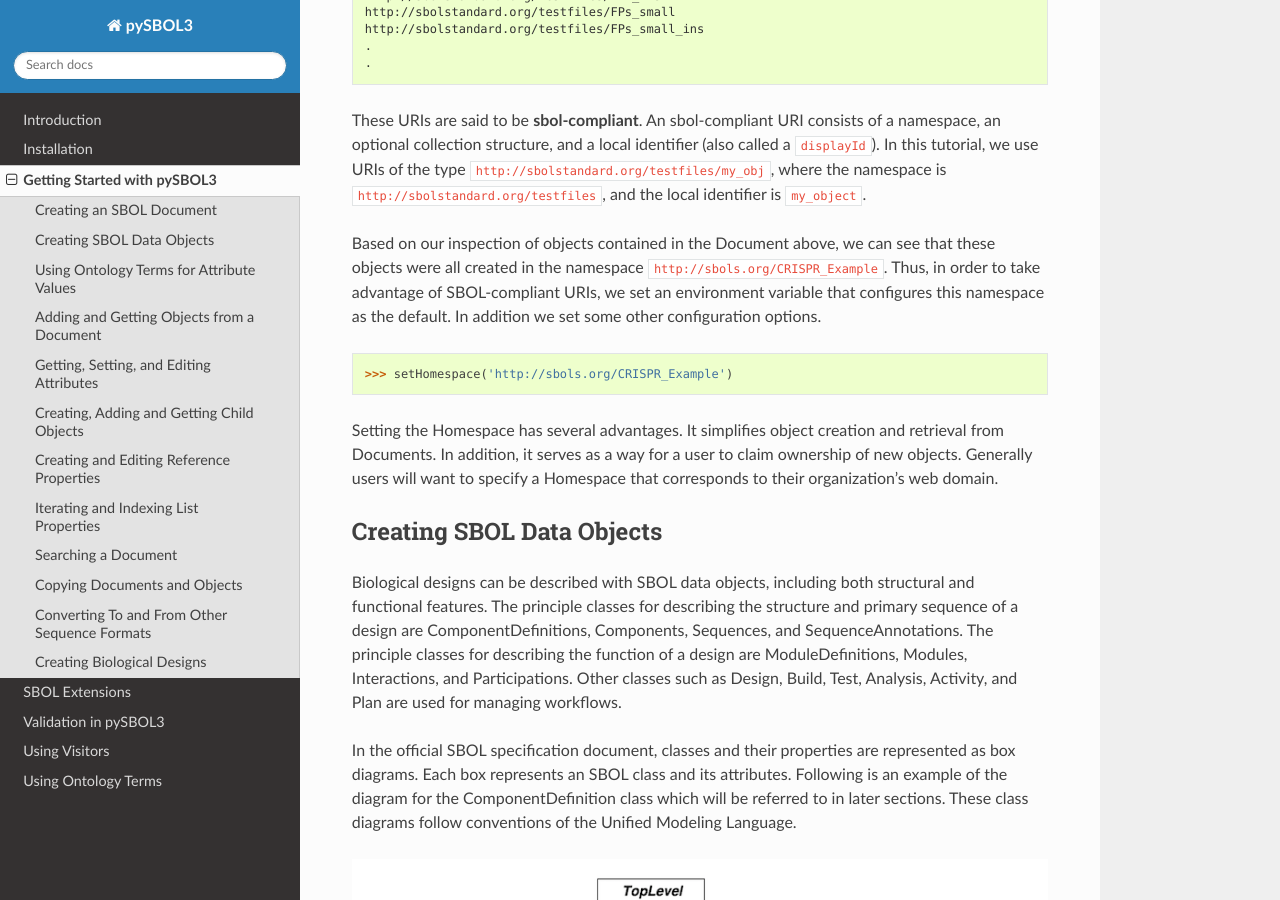
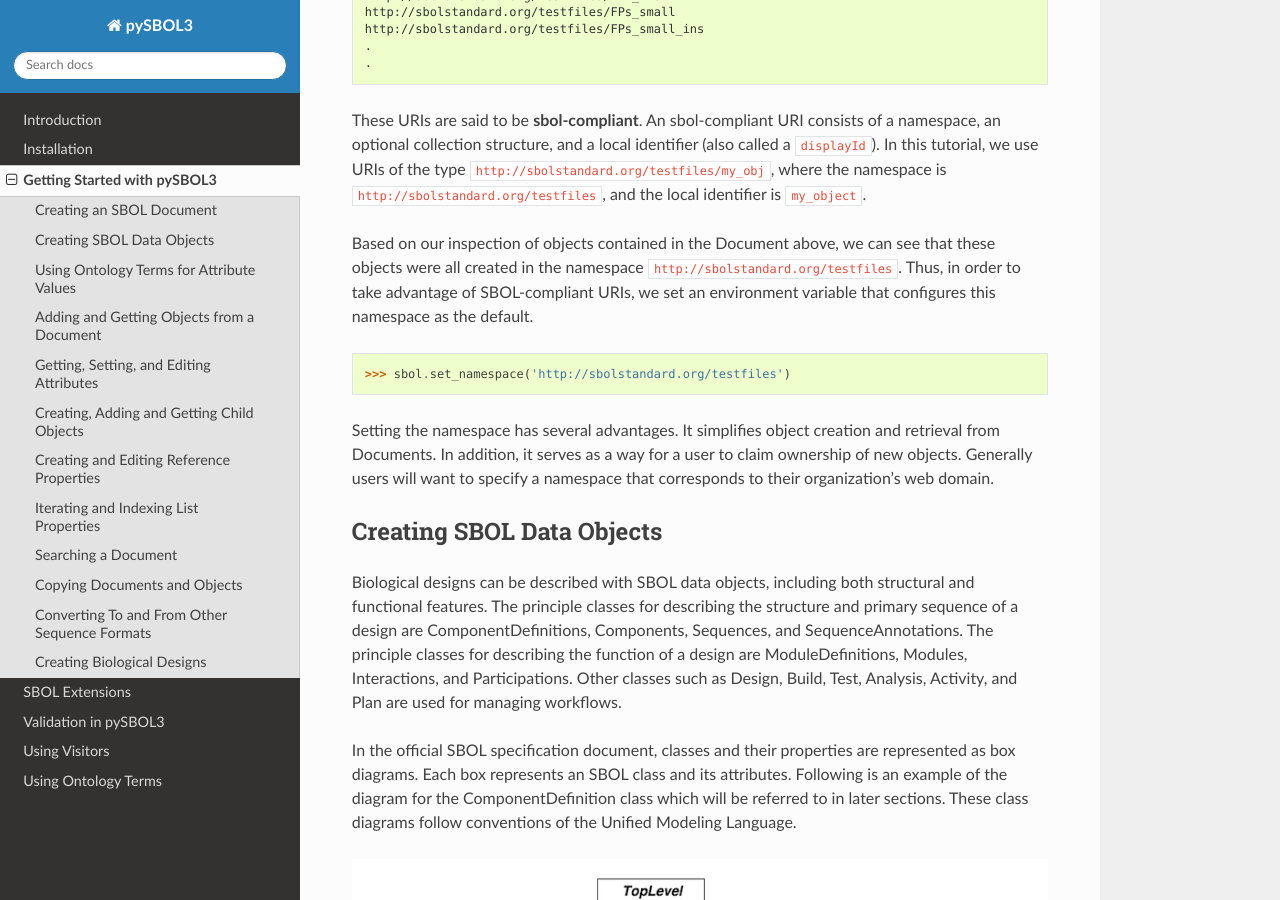
Before and after one commit to SynBioDex/pySBOL3, a Sphinx documentation site: the page built from docs/getting_started.rst, in a window 1280 px wide and 900 px high, scrolled down 1332 px. Built offline with Sphinx 7.4.7 and the Read the Docs theme 2.0.0, drawn with Linux system fonts in a browser that asks for light colours.

Commit message:
Update set_namespace() example
Replace setHomespace() with set_namespace()

```diff
--- a/docs/getting_started.rst
+++ b/docs/getting_started.rst
@@ -115,15 +115,15 @@ These URIs are said to be **sbol-compliant**. An sbol-compliant URI consists of
 .. TODO: delete or edit; I don't think this is completely correct with pySBOL3
     SBOL-compliant URIs enable shortcuts that make the pySBOL3 API easier to use and are enabled by default. However, users are not required to use sbol-compliant URIs if they don't want to, and this option can be turned off.
 
-Based on our inspection of objects contained in the Document above, we can see that these objects were all created in the namespace ``http://sbols.org/CRISPR_Example``. Thus, in order to take advantage of SBOL-compliant URIs, we set an environment variable that configures this namespace as the default. In addition we set some other configuration options.
+Based on our inspection of objects contained in the Document above, we can see that these objects were all created in the namespace ``http://sbolstandard.org/testfiles``. Thus, in order to take advantage of SBOL-compliant URIs, we set an environment variable that configures this namespace as the default.
 
 .. code:: python
 
-    >>> setHomespace('http://sbols.org/CRISPR_Example')
+    >>> sbol.set_namespace('http://sbolstandard.org/testfiles')
 
 .. end
 
-Setting the Homespace has several advantages. It simplifies object creation and retrieval from Documents. In addition, it serves as a way for a user to claim ownership of new objects. Generally users will want to specify a Homespace that corresponds to their organization's web domain.
+Setting the namespace has several advantages. It simplifies object creation and retrieval from Documents. In addition, it serves as a way for a user to claim ownership of new objects. Generally users will want to specify a namespace that corresponds to their organization's web domain.
 
 --------------------------
 Creating SBOL Data Objects
```
